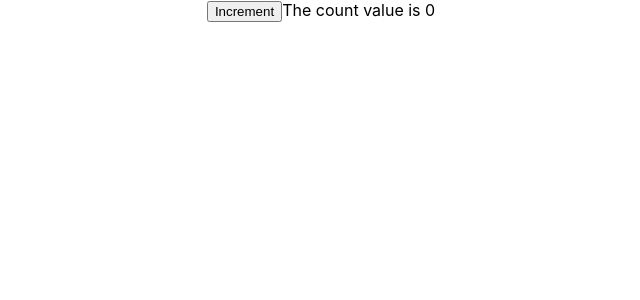
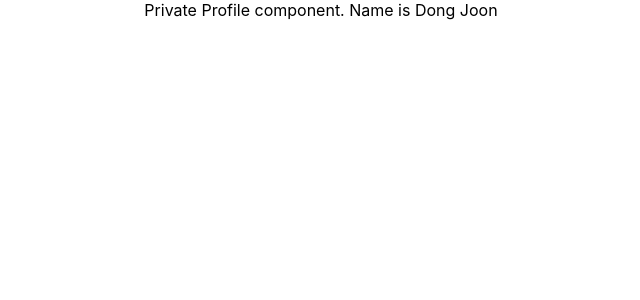
Before and after one commit to DonOhhhh/React-TypeScript-Tutorials, a React (Create React App) app: page / in a window 1280 px wide. Shown: the top 300 px of the page, without its empty margins (319-959 px from the left). Built offline with nearby package versions, Linux system fonts and the light colour scheme.

Commit message:
Component Prop: Component를 prop으로 전달할 때의 type

```diff
--- a/src/App.tsx
+++ b/src/App.tsx
@@ -1,10 +1,11 @@
 import "./App.css";
-import { Counter } from "./components/class/Counter";
+import { Private } from "./components/auth/Private";
+import { Profile } from "./components/auth/Profile";
 
 function App() {
     return (
         <div className="App">
-            <Counter message={"The count value is"} />
+            <Private isLoggedIn={true} component={Profile} />
         </div>
     );
 }
--- /dev/null
+++ b/src/components/auth/Login.tsx
@@ -0,0 +1,3 @@
+export const Login = () => {
+    return <div>Please login to continue</div>;
+};
--- /dev/null
+++ b/src/components/auth/Private.tsx
@@ -0,0 +1,15 @@
+import { Login } from "./Login";
+import { ProfileProps } from "./Profile";
+
+type PrivateProps = {
+    isLoggedIn: boolean;
+    component: React.ComponentType<ProfileProps>;
+};
+
+export const Private = ({ isLoggedIn, component: Component }: PrivateProps) => {
+    if (isLoggedIn) {
+        return <Component name="Dong Joon" />;
+    } else {
+        return <Login />;
+    }
+};
--- /dev/null
+++ b/src/components/auth/Profile.tsx
@@ -0,0 +1,7 @@
+export type ProfileProps = {
+    name: string;
+};
+
+export const Profile = ({ name }: ProfileProps) => {
+    return <div>Private Profile component. Name is {name}</div>;
+};
```
